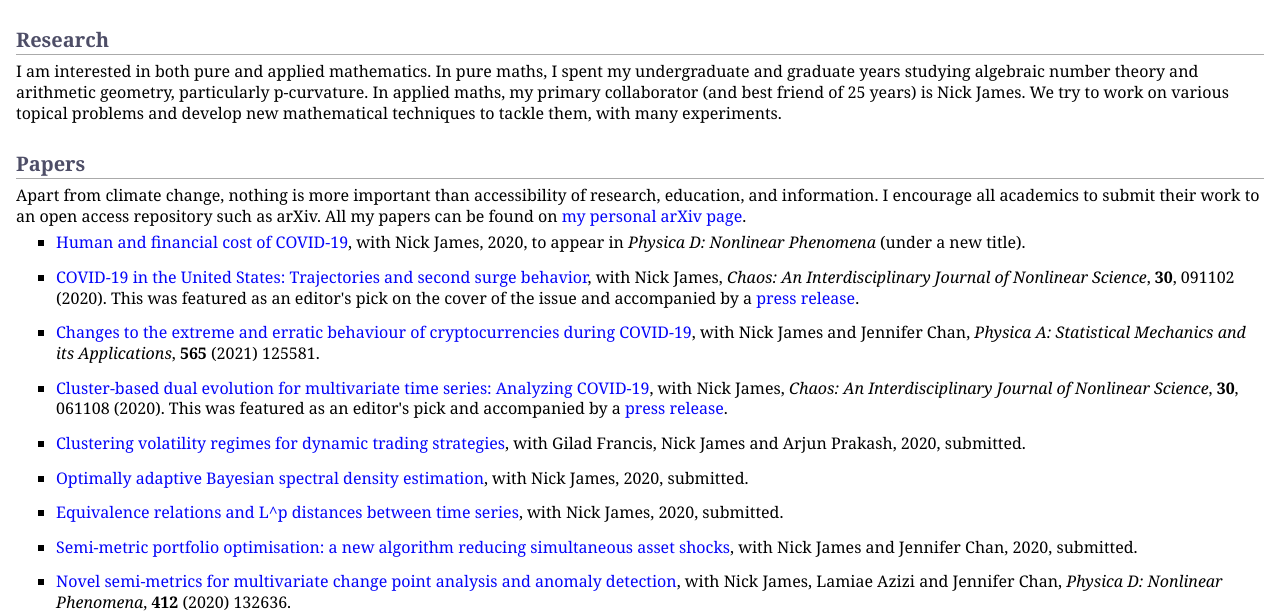
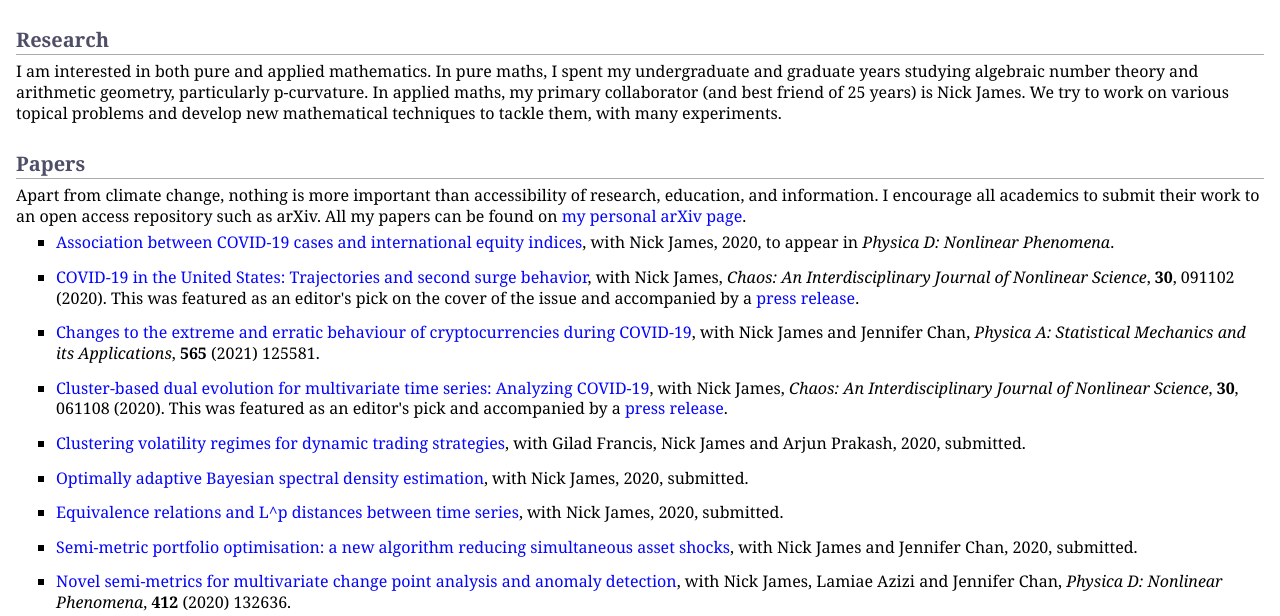
Before and after one commit to MaxMenzies/maxmenzies.com, a Jekyll site: the page index.html, which Jekyll copies as it is, in a window 1280 px wide and 900 px high, cut to the strip 284-900 px from the top of the window. Built offline with Jekyll 4.4.1, drawn with Linux system fonts in a browser that asks for light colours.

Commit message:
Update index.html

```diff
--- a/index.html
+++ b/index.html
@@ -42,7 +42,7 @@
 <h2>Papers</h2>
 <p>Apart from climate change, nothing is more important than accessibility of research, education, and information. I encourage all academics to submit their work to an open access repository such as arXiv. All my papers can be found on <a href="https://arxiv.org/a/menzies_m_1.html">my personal arXiv page</a>.</p>
 <ul>
-<li><p><a href="https://arxiv.org/abs/2009.11660">Human and financial cost of COVID-19</a>, with Nick James, 2020, to appear in <i>Physica D: Nonlinear Phenomena</i> (under a new title).</p>
+<li><p><a href="https://arxiv.org/abs/2009.11660">Association between COVID-19 cases and international equity indices</a>, with Nick James, 2020, to appear in <i>Physica D: Nonlinear Phenomena</i>.</p>
 </li>
 </ul>
 <ul>
```
